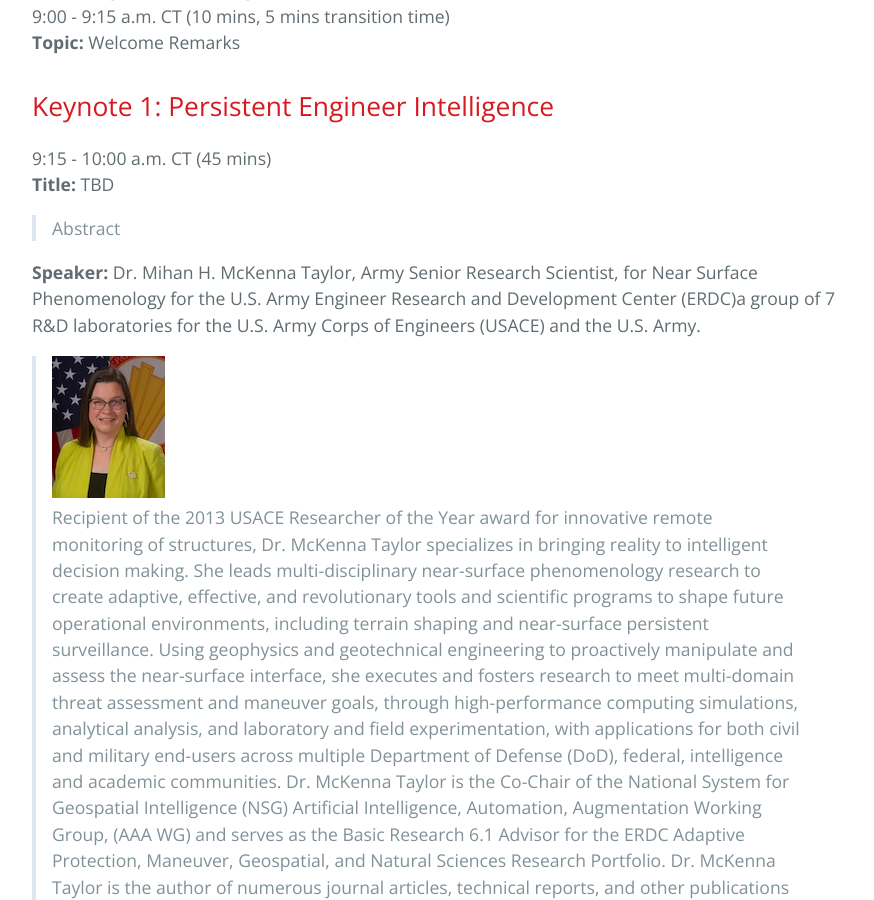
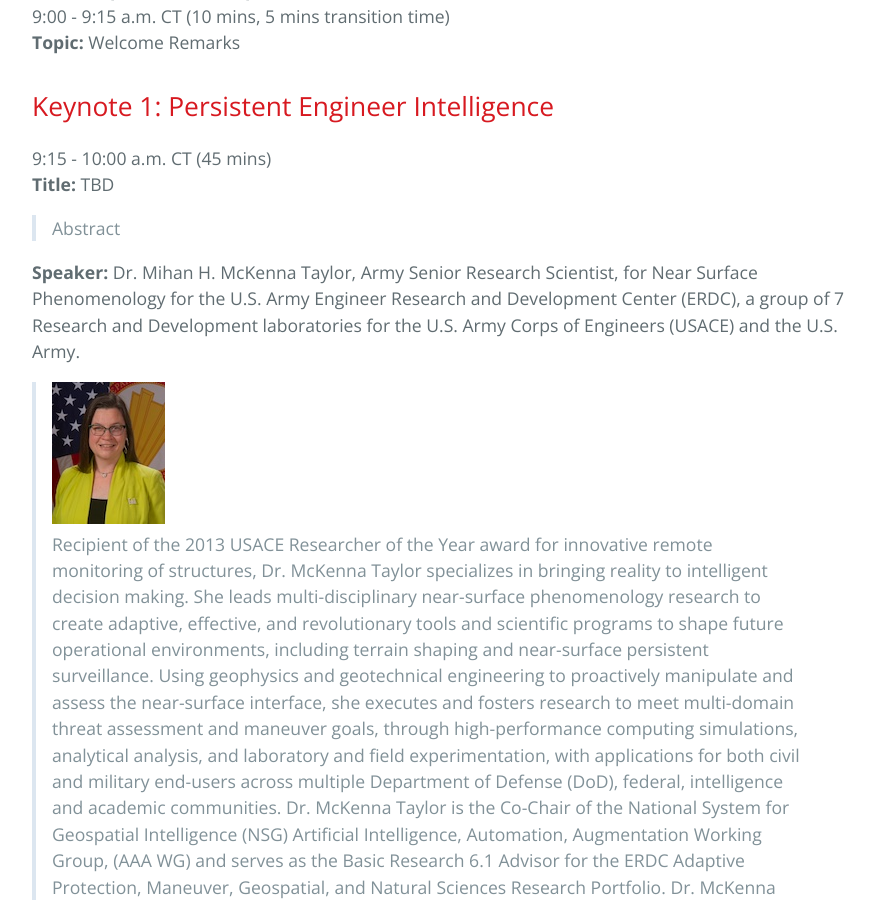
Before and after one commit to BridgingBigData/BridgingBigData.github.io, a Jekyll site: the page built from pages/bbd2023agenda.md, in a window 1280 px wide and 900 px high, scrolled down 898 px. Shown: the whole window, without its empty margins (192-1066 px from the left). Built offline with Jekyll 4.4.1, drawn with Linux system fonts in a browser that asks for light colours.

Commit message:
update agenda

```diff
--- a/pages/bbd2023agenda.md
+++ b/pages/bbd2023agenda.md
@@ -27,7 +27,7 @@ Friday May 26th, 2020, 9:00 A.M. to 3 P.M. Central Time
 **Title:** TBD
 > Abstract
 
-**Speaker:** Dr. Mihan H. McKenna Taylor, Army Senior Research Scientist, for Near Surface Phenomenology for the U.S. Army Engineer Research and Development Center (ERDC)a group of 7 R&D laboratories for the U.S. Army Corps of Engineers (USACE) and the U.S. Army.
+**Speaker:** Dr. Mihan H. McKenna Taylor, Army Senior Research Scientist, for Near Surface Phenomenology for the U.S. Army Engineer Research and Development Center (ERDC), a group of 7 Research and Development laboratories for the U.S. Army Corps of Engineers (USACE) and the U.S. Army.
 > ![Mihan McKenna](images/mihan.JPG)
 > Recipient of the 2013 USACE Researcher of the Year award for innovative remote monitoring of structures, Dr. McKenna Taylor specializes in bringing reality to intelligent decision making. She leads multi-disciplinary near-surface phenomenology research to create adaptive, effective, and revolutionary tools and scientific programs to shape future operational environments, including terrain shaping and near-surface persistent surveillance. Using geophysics and geotechnical engineering to proactively manipulate and assess the near-surface interface, she executes and fosters research to meet multi-domain threat assessment and maneuver goals, through high-performance computing simulations, analytical analysis, and laboratory and field experimentation, with applications for both civil and military end-users across multiple Department of Defense (DoD), federal, intelligence and academic communities. Dr. McKenna Taylor is the Co-Chair of the National System for Geospatial Intelligence (NSG) Artificial Intelligence, Automation, Augmentation Working Group, (AAA WG) and serves as the Basic Research 6.1 Advisor for the ERDC Adaptive Protection, Maneuver, Geospatial, and Natural Sciences Research Portfolio.
 Dr. McKenna Taylor is the author of numerous journal articles, technical reports, and other publications on a wide variety of geophysical and geotechnical topics. Dr. McKenna Taylor holds a B.S. in Physics with a Chemistry minor from Georgetown University (1999) and a Ph.D. in Geophysics from Southern Methodist University (2005). She is a Certified Professional Geologist (#11410) from The American Institute of Professional Geologists (AIPG) and a Registered Professional Geologist in the state of Alaska (#661). Dr. McKenna is actively involved in the Military Sensing Symposiums (Battlefield Acoustics, Magnetic, and Seismic/Electromagnetics), as well as the American Geophysical Union and the Acoustical Society of America.
```
